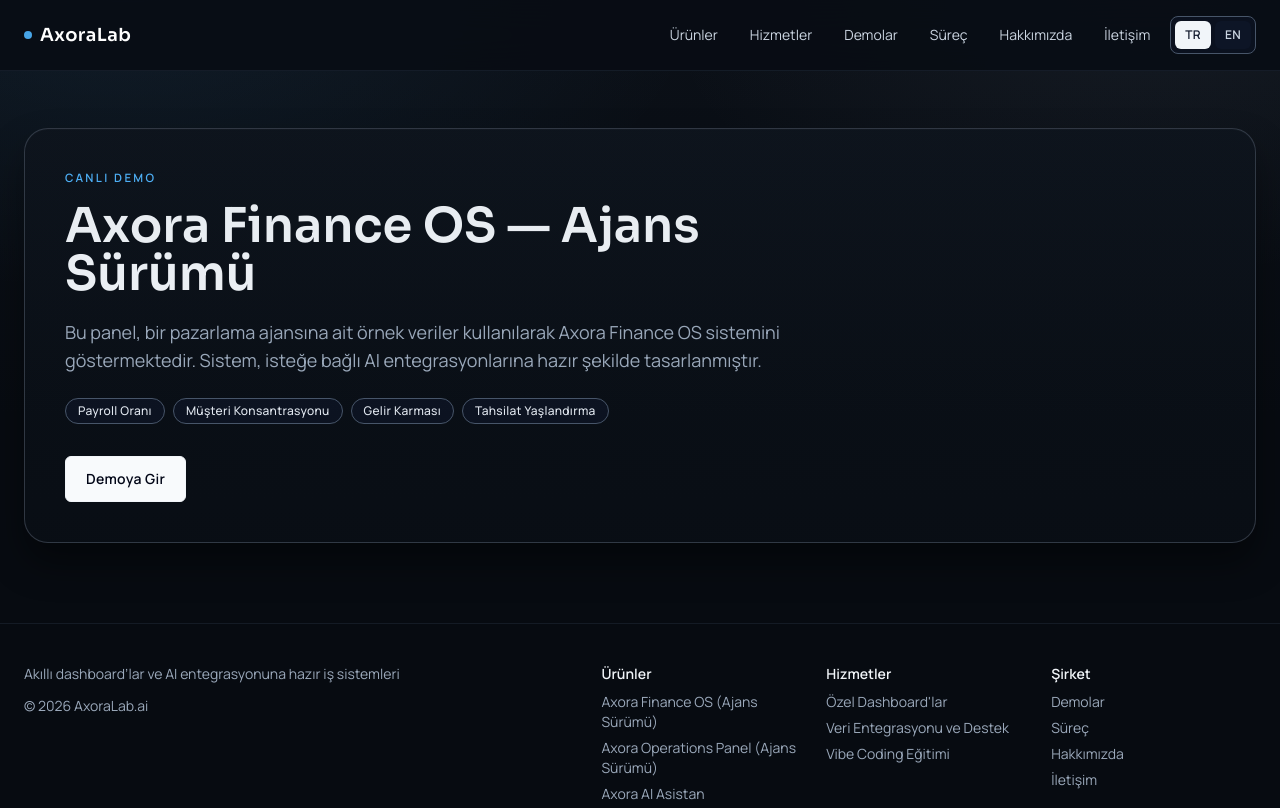
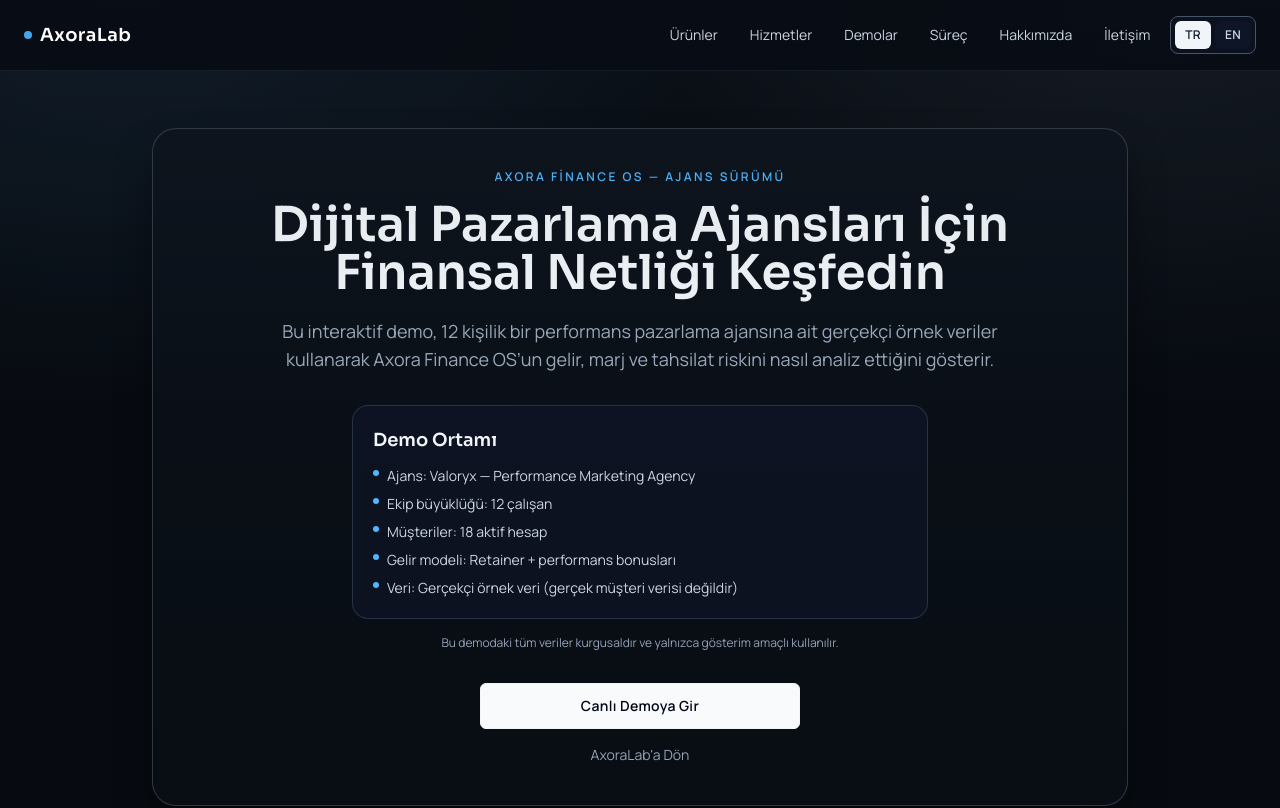
Before and after one commit to 0xroysol/axoralabs, a Next.js app: page /demo/finance-os in a window 1280 px wide. Shown: the top 808 px of the page. Built offline with nearby package versions, Linux system fonts and the light colour scheme.

Commit message:
Add premium intro experience for Finance OS demo

```diff
--- a/app/demo/finance-os/page.tsx
+++ b/app/demo/finance-os/page.tsx
@@ -1,38 +1,63 @@
+import Link from "next/link";
 import { ButtonLink } from "@/src/components/ui/ButtonLink";
 import { LocalizedText } from "@/src/components/ui/LocalizedText";
-import { financeDemoRoutes, financeOsLandingContent, homeProductSpotlight } from "@/src/content/siteContent";
+import { financeDemoRoutes, financeOsLandingContent } from "@/src/content/siteContent";
 
 export default function FinanceOsLandingPage() {
   return (
-    <section className="mx-auto w-full max-w-7xl px-6 pb-20 pt-8 md:pt-12">
-      <article className="surface-strong rounded-3xl p-8 md:p-10">
-        <LocalizedText text={financeOsLandingContent.eyebrow} as="p" className="eyebrow" />
+    <section className="mx-auto flex min-h-[calc(100vh-180px)] w-full max-w-5xl items-center justify-center px-6 pb-20 pt-8 md:pt-12">
+      <article className="surface-strong w-full rounded-3xl p-8 text-center md:p-10">
+        <LocalizedText
+          text={financeOsLandingContent.eyebrow}
+          as="p"
+          className="text-xs font-semibold uppercase tracking-[0.2em] text-cyan"
+        />
         <LocalizedText
           text={financeOsLandingContent.title}
           as="h1"
-          className="mt-4 max-w-3xl font-display text-4xl font-semibold leading-tight text-slate-100 md:text-5xl"
+          className="mx-auto mt-4 max-w-3xl font-display text-4xl font-semibold leading-tight text-slate-100 md:text-5xl"
         />
         <LocalizedText
           text={financeOsLandingContent.description}
           as="p"
-          className="mt-5 max-w-3xl text-base leading-relaxed text-textSoft md:text-lg"
+          className="mx-auto mt-5 max-w-3xl text-base leading-relaxed text-textSoft md:text-lg"
         />
 
-        <div className="mt-6 flex flex-wrap gap-2">
-          {homeProductSpotlight.features.map((feature) => (
-            <span
-              key={feature}
-              className="rounded-full border border-slate-600 bg-slate-900/55 px-3 py-1 text-xs font-medium tracking-wide text-slate-200"
-            >
-              <LocalizedText text={feature} />
-            </span>
-          ))}
+        <div className="mx-auto mt-8 w-full max-w-xl rounded-2xl border border-slate-700/70 bg-slate-900/55 p-5 text-left">
+          <LocalizedText
+            text={financeOsLandingContent.environmentTitle}
+            as="h2"
+            className="font-display text-lg font-semibold text-slate-100"
+          />
+          <ul className="mt-3 space-y-2 text-sm text-slate-300">
+            {financeOsLandingContent.environmentItems.map((item) => (
+              <li key={item} className="flex items-start gap-2">
+                <span className="mt-1 inline-flex h-1.5 w-1.5 shrink-0 rounded-full bg-cyan" />
+                <LocalizedText text={item} />
+              </li>
+            ))}
+          </ul>
         </div>
 
-        <div className="mt-8">
-          <ButtonLink href={financeDemoRoutes.overview}>
+        <LocalizedText
+          text={financeOsLandingContent.disclaimer}
+          as="p"
+          className="mx-auto mt-4 max-w-xl text-xs text-slate-400"
+        />
+
+        <div className="mt-8 flex flex-col items-center gap-4">
+          <ButtonLink
+            href={financeDemoRoutes.overview}
+            className="w-full max-w-xs border-cyan/70 bg-cyan text-slate-950 hover:bg-cyan/90"
+          >
             <LocalizedText text={financeOsLandingContent.cta} />
           </ButtonLink>
+          <Link
+            href="/"
+            className="focus-ring text-sm text-slate-400 transition-colors hover:text-slate-200"
+          >
+            <LocalizedText text={financeOsLandingContent.backLink} />
+          </Link>
         </div>
       </article>
     </section>
--- a/app/demos/page.tsx
+++ b/app/demos/page.tsx
@@ -5,7 +5,7 @@ import { LocalizedText } from "@/src/components/ui/LocalizedText";
 import { BreakdownBars } from "@/src/components/ui/BreakdownBars";
 import { KPIWidget } from "@/src/components/ui/KPIWidget";
 import { LineChart } from "@/src/components/ui/LineChart";
-import { demoData, demoRequestLinks, demosPageContent, financeOsLandingContent } from "@/src/content/siteContent";
+import { demoData, demoRequestLinks, demosPageContent } from "@/src/content/siteContent";
 
 export const metadata: Metadata = {
   title: "Demos",
@@ -56,7 +56,7 @@ export default function DemosPage() {
           </div>
 
           <Link href={demoRequestLinks.finance} className="focus-ring mt-6 inline-flex text-sm font-semibold text-slate-100 hover:opacity-80">
-            <LocalizedText text={financeOsLandingContent.cta} />
+            <LocalizedText text={demosPageContent.requestDemoCta} />
           </Link>
         </article>
       </section>
--- a/app/page.tsx
+++ b/app/page.tsx
@@ -11,7 +11,6 @@ import {
   coreServices,
   demoData,
   demoRequestLinks,
-  financeOsLandingContent,
   homePageContent,
   pricingHighlights,
   whyAxora
@@ -74,7 +73,7 @@ export default function HomePage() {
               ))}
             </ul>
             <Link href={demoRequestLinks.finance} className="focus-ring mt-5 inline-flex text-sm font-semibold text-slate-100 hover:opacity-80">
-              <LocalizedText text={financeOsLandingContent.cta} />
+              <LocalizedText text={homePageContent.demoCardCta} />
             </Link>
           </article>
 
--- a/src/content/siteContent.ts
+++ b/src/content/siteContent.ts
@@ -146,11 +146,21 @@ export const financeDemoRoutes = {
 };
 
 export const financeOsLandingContent = {
-  eyebrow: "Live Demo",
-  title: "Axora Finance OS — Agency Edition",
+  eyebrow: "Axora Finance OS — Agency Edition",
+  title: "Explore Financial Clarity for Digital Marketing Agencies",
   description:
-    "This dashboard demonstrates Axora Finance OS using sample data from a marketing agency. The system is designed to be AI-ready for optional integrations.",
-  cta: "Enter Demo"
+    "This interactive demo uses realistic sample data from a 12-person performance marketing agency to demonstrate how Axora Finance OS helps track revenue, margins, and receivable risk.",
+  environmentTitle: "Demo Environment",
+  environmentItems: [
+    "Agency: Valoryx — Performance Marketing Agency",
+    "Team size: 12 employees",
+    "Clients: 18 active accounts",
+    "Revenue model: Retainers + performance bonuses",
+    "Data: Realistic sample data (not real client data)"
+  ],
+  disclaimer: "All data in this demo is fictional and used for demonstration purposes.",
+  cta: "Enter Live Demo",
+  backLink: "Back to AxoraLab"
 };
 
 export const financeOsShellContent = {
--- a/src/i18n/translations.ts
+++ b/src/i18n/translations.ts
@@ -374,6 +374,23 @@ const tr: Record<string, string> = {
   "Built for 5–20 person agencies": "5–20 kişilik ajanslar için",
   "Explore Agency Demo": "Ajans Demo'larını Gör",
   "Book a 15-min Call": "15 dk Görüşme Ayarla",
+  "Explore Financial Clarity for Digital Marketing Agencies":
+    "Dijital Pazarlama Ajansları İçin Finansal Netliği Keşfedin",
+  "This interactive demo uses realistic sample data from a 12-person performance marketing agency to demonstrate how Axora Finance OS helps track revenue, margins, and receivable risk.":
+    "Bu interaktif demo, 12 kişilik bir performans pazarlama ajansına ait gerçekçi örnek veriler kullanarak Axora Finance OS’un gelir, marj ve tahsilat riskini nasıl analiz ettiğini gösterir.",
+  "Demo Environment": "Demo Ortamı",
+  "Agency: Valoryx — Performance Marketing Agency":
+    "Ajans: Valoryx — Performance Marketing Agency",
+  "Team size: 12 employees": "Ekip büyüklüğü: 12 çalışan",
+  "Clients: 18 active accounts": "Müşteriler: 18 aktif hesap",
+  "Revenue model: Retainers + performance bonuses":
+    "Gelir modeli: Retainer + performans bonusları",
+  "Data: Realistic sample data (not real client data)":
+    "Veri: Gerçekçi örnek veri (gerçek müşteri verisi değildir)",
+  "All data in this demo is fictional and used for demonstration purposes.":
+    "Bu demodaki tüm veriler kurgusaldır ve yalnızca gösterim amaçlı kullanılır.",
+  "Enter Live Demo": "Canlı Demoya Gir",
+  "Back to AxoraLab": "AxoraLab'a Dön",
   "Product: Axora Finance OS": "Ürün: Axora Finance OS",
   "Axora Finance OS (Agency Edition)": "Axora Finance OS (Ajans Sürümü)",
   "Axora Operations Panel (Agency Edition)": "Axora Operations Panel (Ajans Sürümü)",
```
